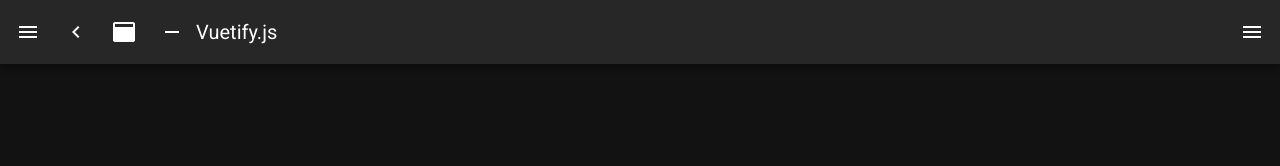
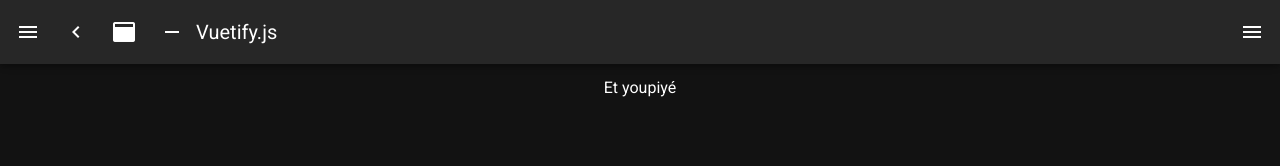
Before and after one commit to Rutabadev/multi, a Nuxt app: page /wagadoudou in a window 1280 px wide. Before the commit this address had no page. Shown: the top 166 px of the page. Built offline with nearby package versions, Linux system fonts and the light colour scheme.

Commit message:
wagadoudou page

```diff
--- /dev/null
+++ b/pages/wagadoudou.vue
@@ -0,0 +1,7 @@
+<template>
+  <v-layout>
+    <v-flex class="text-center">
+      <p>Et youpiyé</p>
+    </v-flex>
+  </v-layout>
+</template>
```
